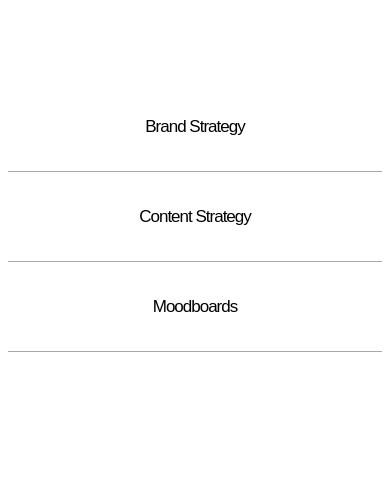
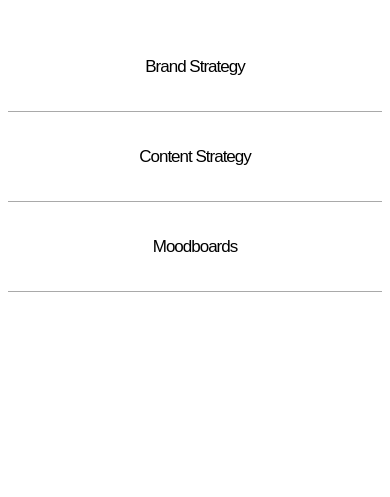
Before and after one commit to ErnaniDeMagalhaes/-Valentina-s-Portfolio, a plain HTML site: page index.html in a window 390 px wide. Shown: the part 1047-1544 px from the top of the page. Drawn offline with Linux system fonts and the light colour scheme.

Commit message:
Update estilos.css

```diff
--- a/estilos.css
+++ b/estilos.css
@@ -368,7 +368,7 @@ footer span{
         display: flex;
         flex-direction: column;
         align-items: center;
-        padding-top: 300px;
+        padding-top: 240px;
         padding-bottom: 300px;
         font-family: Arial, Helvetica, roboto, open sans;;
     }
```
